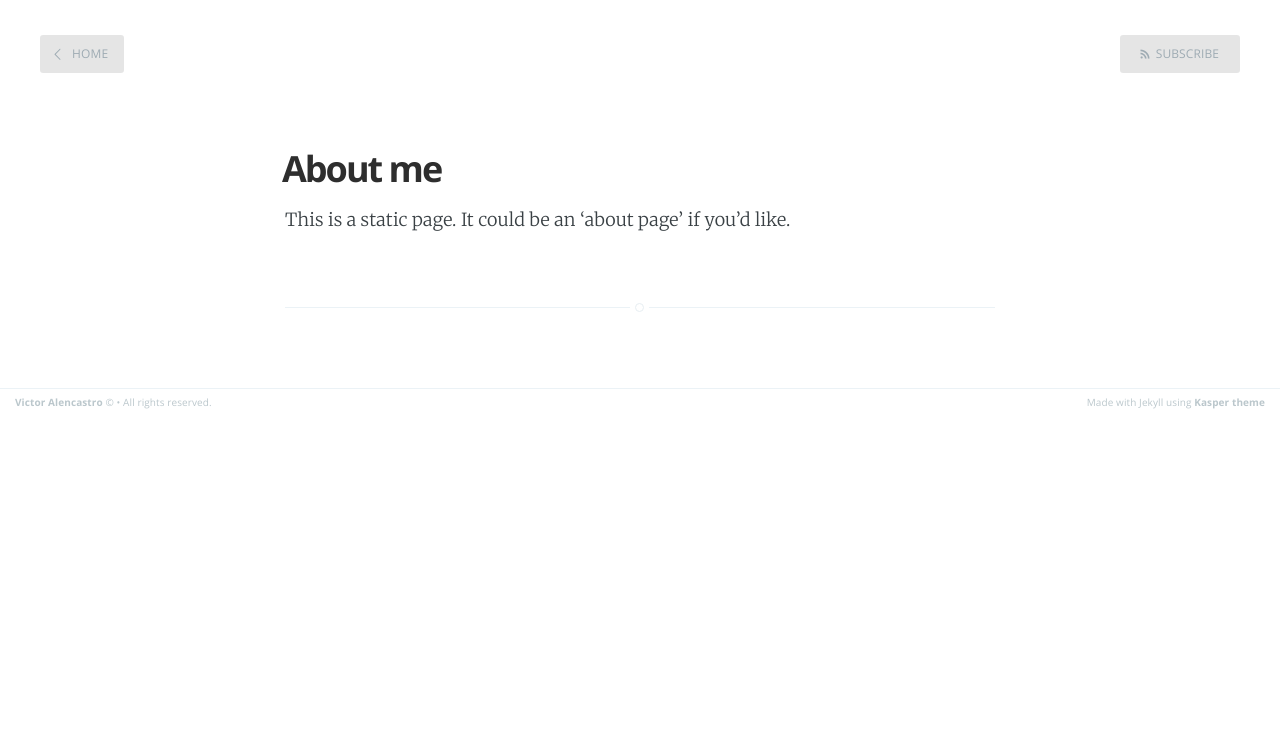
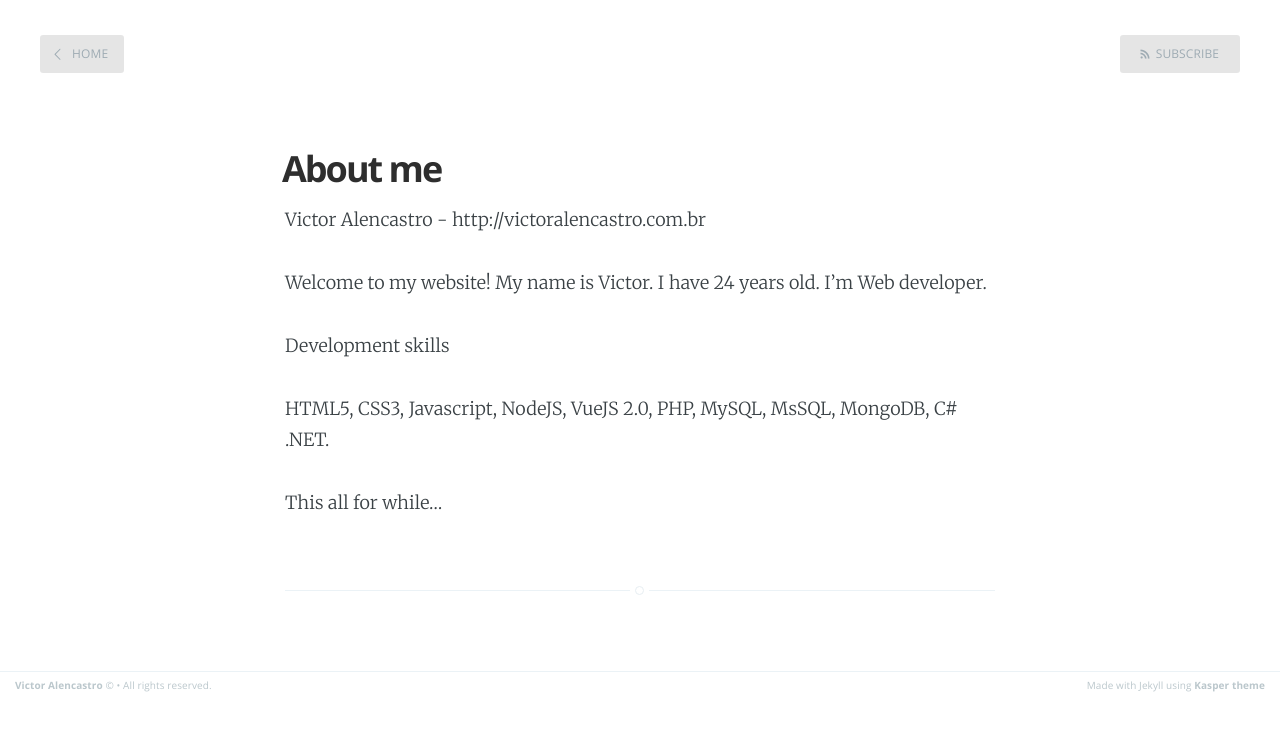
Before and after one commit to vicfelipe/rwarw, a Jekyll site: the page built from about.md, in a window 1280 px wide. Shown: the top 731 px of the page. Built offline with Jekyll 4.4.1, drawn with Linux system fonts in a browser that asks for light colours.

Commit message:
Sobre mim

```diff
--- a/about.md
+++ b/about.md
@@ -3,4 +3,12 @@ layout: page
 title: About me
 ---
 
-This is a static page. It could be an 'about page' if you'd like.
+Victor Alencastro - http://victoralencastro.com.br
+
+Welcome to my website! My name is Victor. I have 24 years old. I'm Web developer.
+
+Development skills
+
+HTML5, CSS3, Javascript, NodeJS, VueJS 2.0, PHP, MySQL, MsSQL, MongoDB, C# .NET.
+
+This all for while...
```
